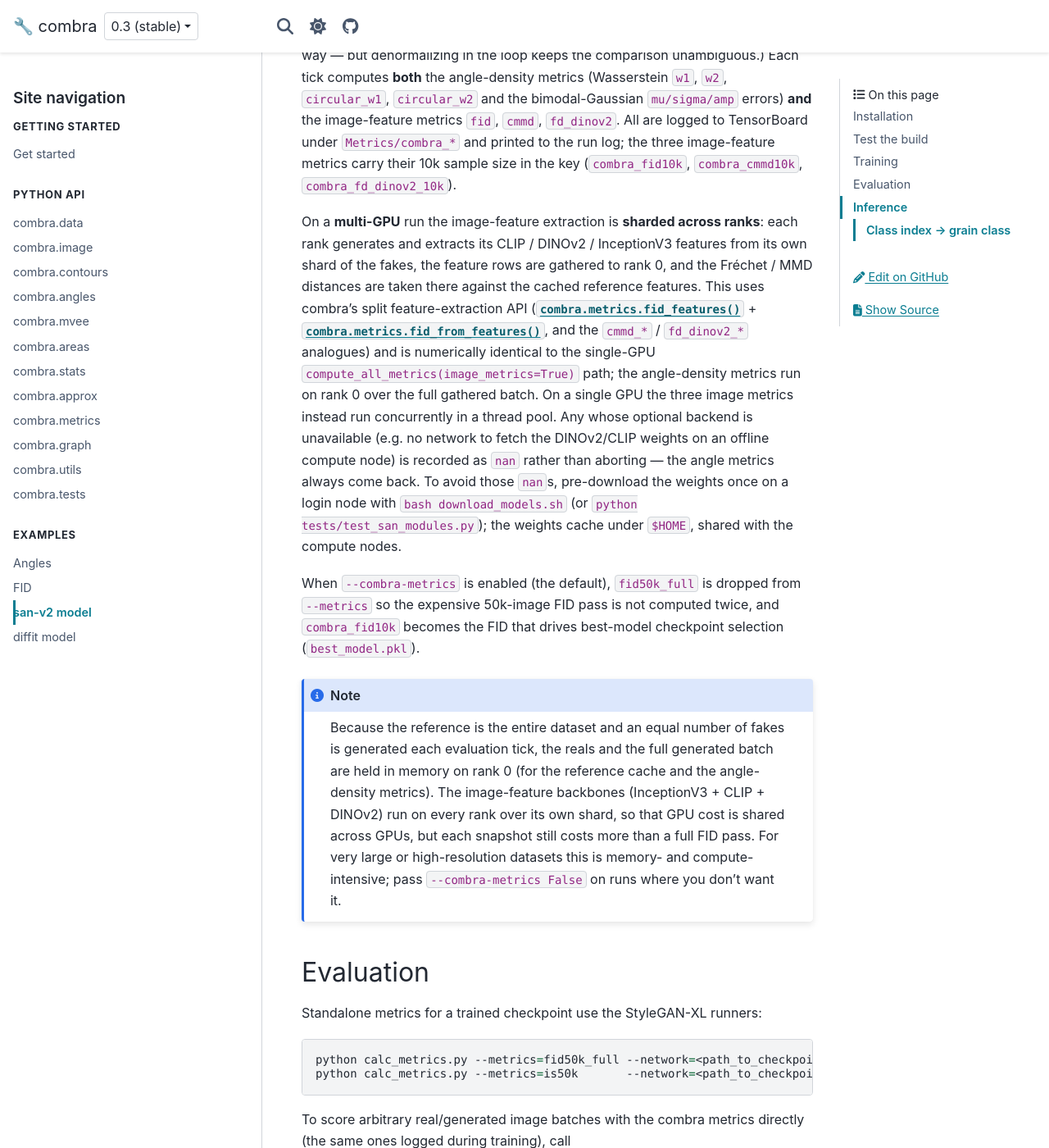
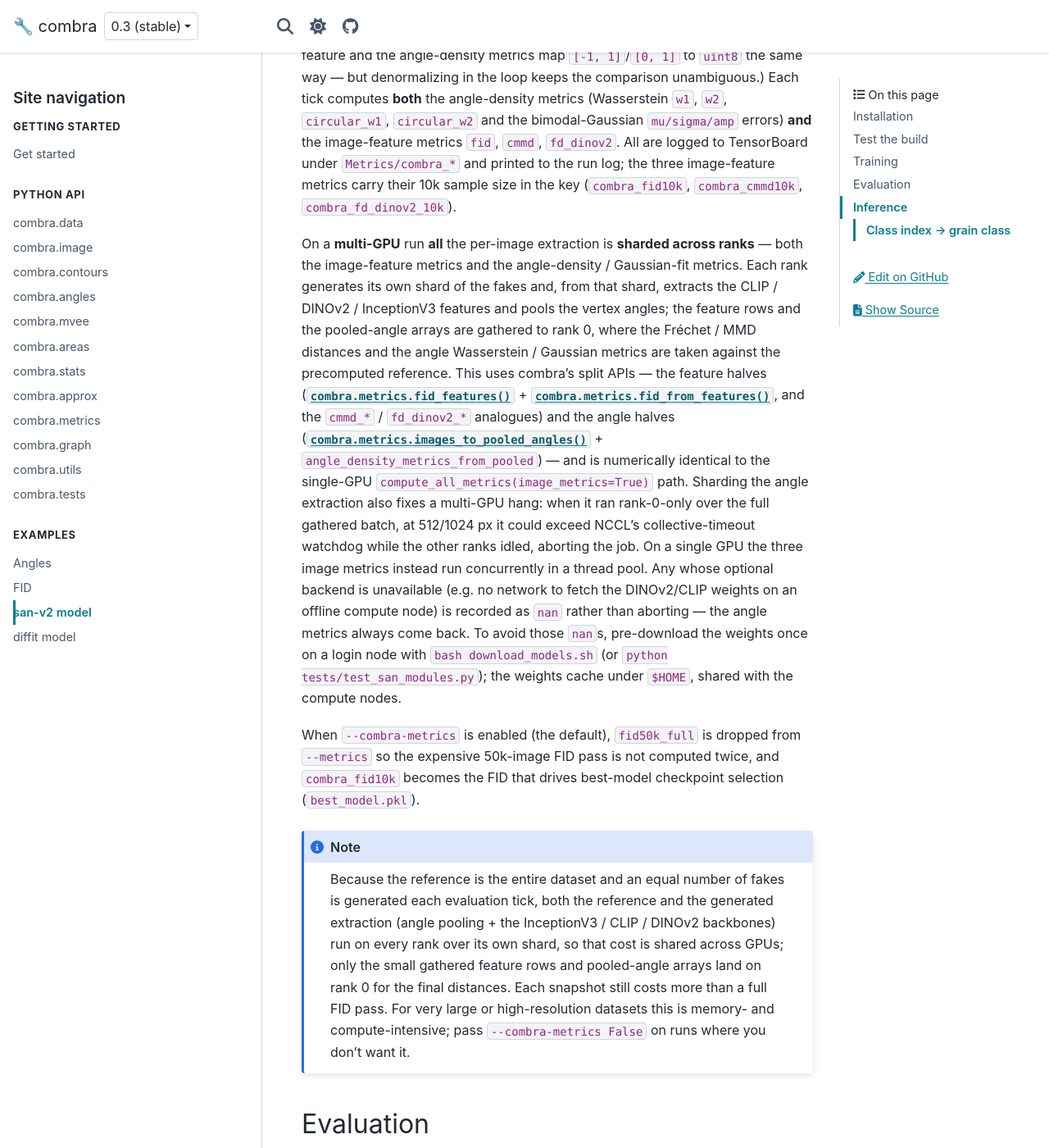
Before and after one commit to dkagramanyan/wc_cv, a Sphinx documentation site: the page built from docs/examples/san_v2.md, in a window 1280 px wide and 1400 px high, scrolled down 2685 px. Shown: the whole window at 82% size. Built offline with Sphinx 7.4.7 and the PyData theme 0.15.4, drawn with Linux system fonts in a browser that asks for light colours; some of the changed text lies outside the part shown.

Commit message:
updated docs

````diff
--- a/docs/examples/san_v2.md
+++ b/docs/examples/san_v2.md
@@ -95,9 +95,10 @@ reference, scored against a fixed **`COMBRA_NUM_GEN = 10 000`** images generated
 from `G_ema` (their labels sampled from the training-set class distribution, seeded
 identically on every rank). combra's image-feature metrics estimate per-side
 statistics, so the two counts need not match. The reference set is fixed across
-training, so its features (angle density, FID/DINOv2 `(mu, sigma)`, CLIP embedding)
-are computed once and reused via combra's `reference_cache`; only the generated
-side is recomputed each evaluation tick.
+training, so its features (pooled angles, FID/DINOv2 `(mu, sigma)`, CLIP embedding)
+are extracted **once before the training loop** — sharded across ranks (each rank
+processes its deterministic slice of the reals) and gathered to rank 0 — then
+cached; only the generated side is recomputed each evaluation tick.
 
 This mirrors the standard StyleGAN `fid50k_full` (all reals vs a fixed sample of
 fakes) but with a 10 000-image generated side, and it adds the angle-distribution
@@ -115,16 +116,22 @@ under `Metrics/combra_*` and printed to the run log; the three image-feature met
 carry their 10k sample size in the key (`combra_fid10k`, `combra_cmmd10k`,
 `combra_fd_dinov2_10k`).
 
-On a **multi-GPU** run the image-feature extraction is **sharded across ranks**:
-each rank generates and extracts its CLIP / DINOv2 / InceptionV3 features from its
-own shard of the fakes, the feature rows are gathered to rank 0, and the Fréchet /
-MMD distances are taken there against the cached reference features. This uses
-combra's split feature-extraction API ({py:func}`combra.metrics.fid_features` +
-{py:func}`combra.metrics.fid_from_features`, and the `cmmd_*` / `fd_dinov2_*`
-analogues) and is numerically identical to the single-GPU
-`compute_all_metrics(image_metrics=True)` path; the angle-density metrics run on
-rank 0 over the full gathered batch. On a single GPU the three image metrics
-instead run concurrently in a thread pool. Any whose optional backend is
+On a **multi-GPU** run **all** the per-image extraction is **sharded across ranks** —
+both the image-feature metrics and the angle-density / Gaussian-fit metrics. Each
+rank generates its own shard of the fakes and, from that shard, extracts the CLIP /
+DINOv2 / InceptionV3 features and pools the vertex angles; the feature rows and the
+pooled-angle arrays are gathered to rank 0, where the Fréchet / MMD distances and
+the angle Wasserstein / Gaussian metrics are taken against the precomputed
+reference. This uses combra's split APIs — the feature halves
+({py:func}`combra.metrics.fid_features` + {py:func}`combra.metrics.fid_from_features`,
+and the `cmmd_*` / `fd_dinov2_*` analogues) and the angle halves
+({py:func}`combra.metrics.images_to_pooled_angles` +
+`angle_density_metrics_from_pooled`) — and is numerically identical to the
+single-GPU `compute_all_metrics(image_metrics=True)` path. Sharding the angle
+extraction also fixes a multi-GPU hang: when it ran rank-0-only over the full
+gathered batch, at 512/1024 px it could exceed NCCL's collective-timeout watchdog
+while the other ranks idled, aborting the job. On a single GPU the three image
+metrics instead run concurrently in a thread pool. Any whose optional backend is
 unavailable (e.g. no network to fetch the DINOv2/CLIP weights on an offline compute
 node) is recorded as `nan` rather than aborting — the angle metrics always come back. To
 avoid those `nan`s, pre-download the weights once on a login node with
@@ -138,11 +145,11 @@ When `--combra-metrics` is enabled (the default), `fid50k_full` is dropped from
 
 ```{note}
 Because the reference is the entire dataset and an equal number of fakes is
-generated each evaluation tick, the reals and the full generated batch are held in
-memory on rank 0 (for the reference cache and the angle-density metrics). The
-image-feature backbones (InceptionV3 + CLIP + DINOv2) run on every rank over its
-own shard, so that GPU cost is shared across GPUs, but each snapshot still costs
-more than a full FID pass. For very large or high-resolution datasets this is
+generated each evaluation tick, both the reference and the generated extraction
+(angle pooling + the InceptionV3 / CLIP / DINOv2 backbones) run on every rank over
+its own shard, so that cost is shared across GPUs; only the small gathered feature
+rows and pooled-angle arrays land on rank 0 for the final distances. Each snapshot
+still costs more than a full FID pass. For very large or high-resolution datasets this is
 memory- and compute-intensive; pass `--combra-metrics False` on runs where you
 don't want it.
 ```
````
